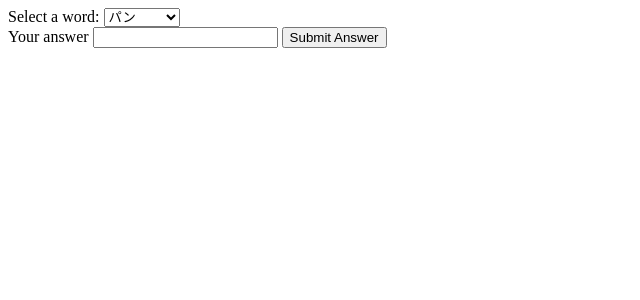
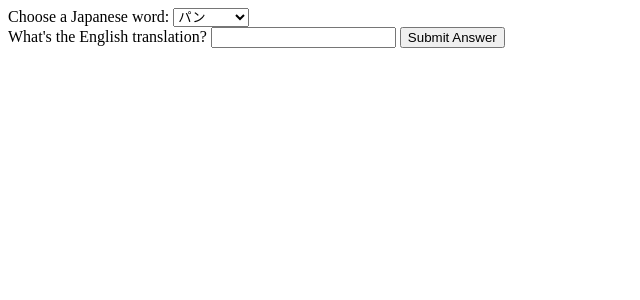
Before and after one commit to becodeorg/verou-4-the-language-quiz-anaissnnk, a PHP site: page /index.php in a window 1280 px wide. Shown: the top 300 px of the page, without its empty margins (0-640 px from the left). Run offline with PHP 8.4, Linux system fonts and the light colour scheme.

Commit message:
Change phrasing

```diff
--- a/view.php
+++ b/view.php
@@ -10,7 +10,7 @@
 <body>
 	<form method="POST">
 		<section class="question">
-		<label for="word">Select a word:</label>
+		<label for="word">Choose a Japanese word:</label>
         <select id="word" name="word">
             <?php foreach ($words as $word): ?>
                 <option value="<?= htmlspecialchars($word->getJapaneseTranslation()) ?>">
@@ -20,7 +20,7 @@
         </select>
 		</section>
 		<section class="player-answer">
-		<label for="answer">Your answer</label>
+		<label for="answer">What's the English translation?</label>
 		<input id="answer" type="text" name="answer">
 		<button type="submit">Submit Answer</button>
 		</section>
```
